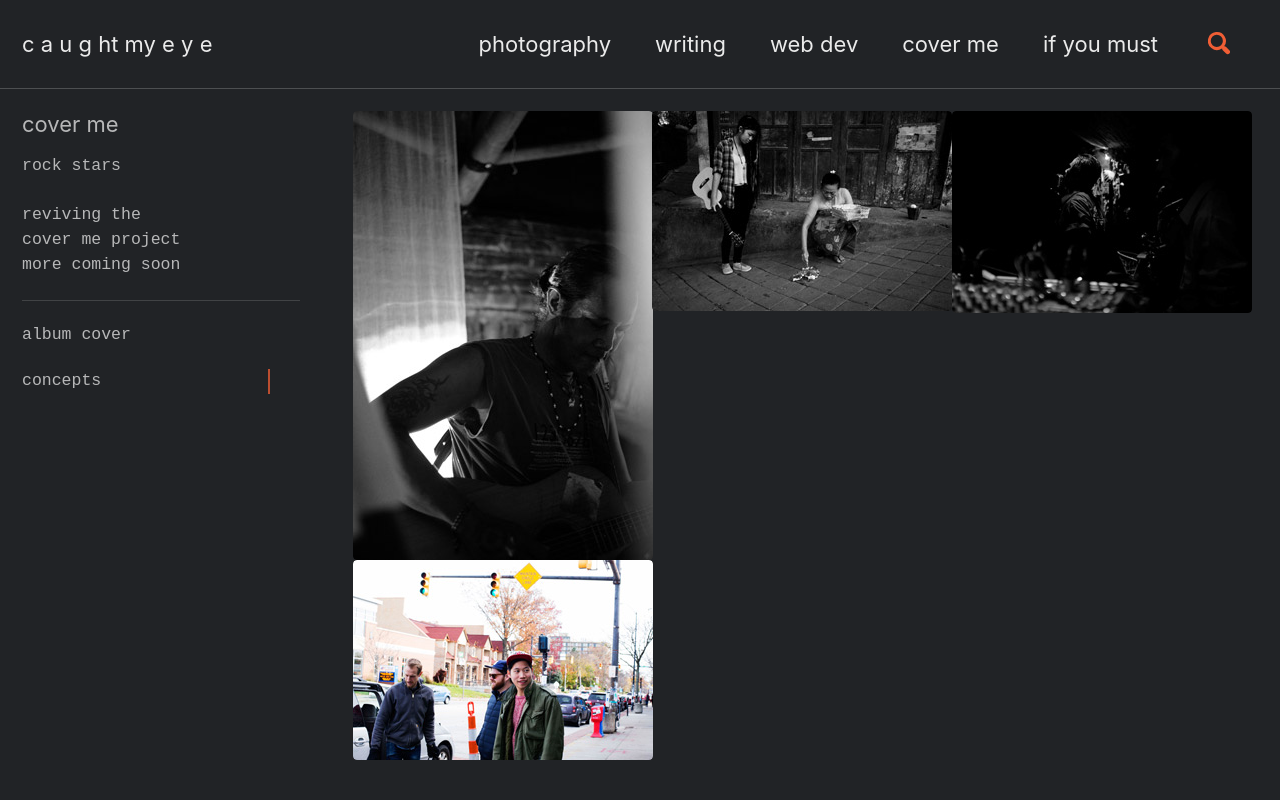
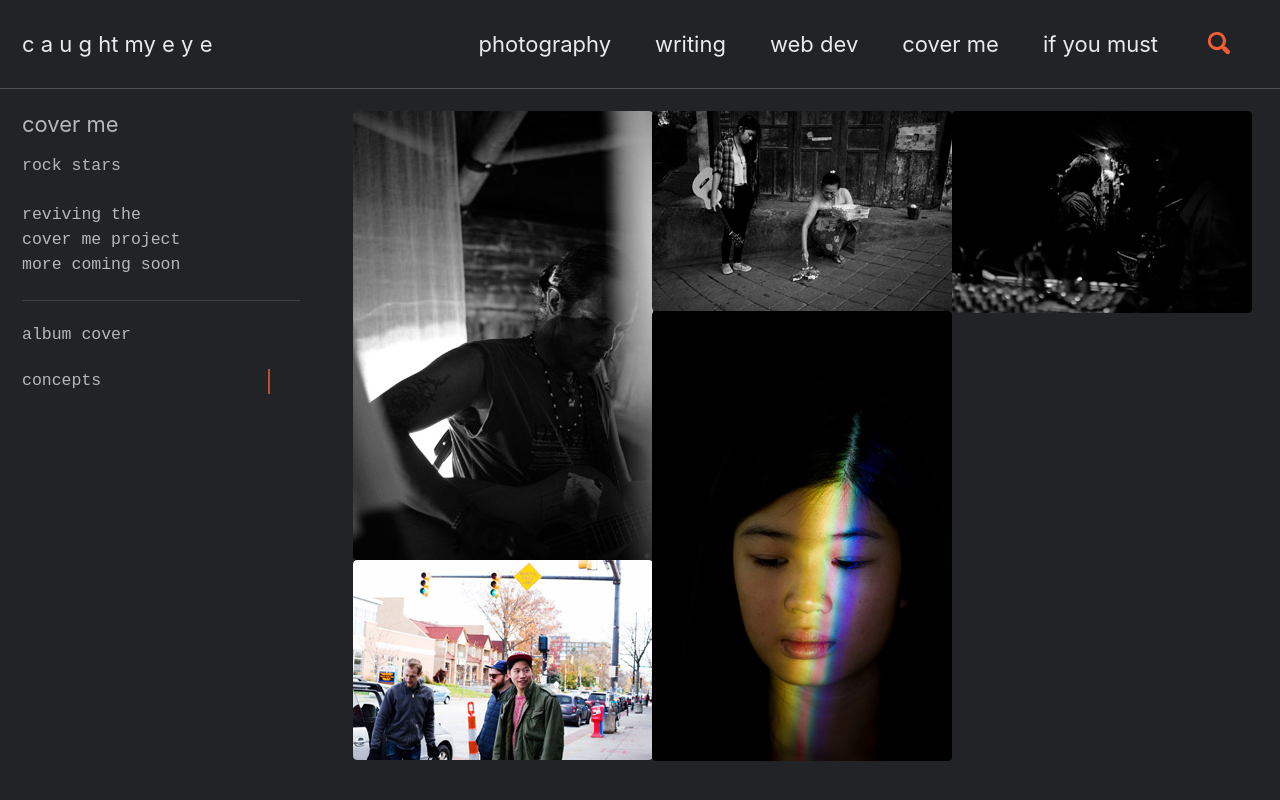
Before and after one commit to marklchaves/caughtmyeye, a Jekyll site: the page built from _pages/cover-me.md, in a window 1280 px wide and 900 px high. Shown: the top 800 px of the window. Built offline with Jekyll 4.4.1, drawn with Linux system fonts in a browser that asks for light colours; cached includes are drawn as plain includes; nearby versions of some CDN libraries.

Commit message:
Kai album cover photo

```diff
--- a/_pages/cover-me.md
+++ b/_pages/cover-me.md
@@ -119,6 +119,27 @@ analytics: true
             </article>
         </div>
 
+        <div class="grid__item">
+            <article class="archive__item" itemscope itemtype="https://schema.org/CreativeWork">
+            <figure class="full ">
+
+                <div class="archive__item-teaser">
+                    <img src="/assets/images/cover-me/kai-rainbow-session-ed-300w.jpg" alt="">
+                </div>
+
+                <h2 class="archive__item-title" itemprop="headline">
+
+                    <a href="/assets/images/cover-me/kai-rainbow-session-ed-720w.jpg" rel="permalink">
+                    </a>
+
+                </h2>
+
+                <p class="archive__item-excerpt" itemprop="description">
+                </p>
+            </figure>
+            </article>
+        </div>
+
     </div>
 
 </div>
```
Also changed, not shown: assets/images/cover-me/kai-rainbow-session-ed-300w.jpg (added), assets/images/cover-me/kai-rainbow-session-ed-720w.jpg (added).
